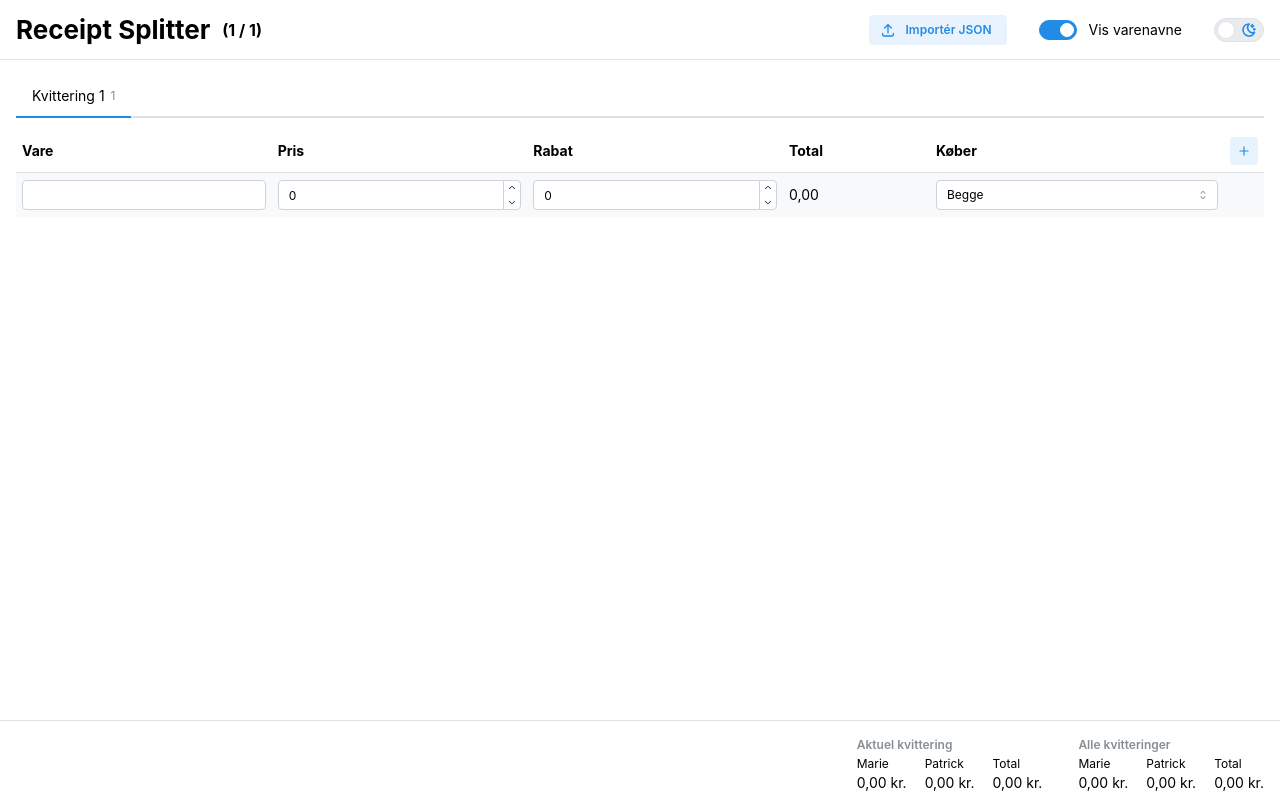
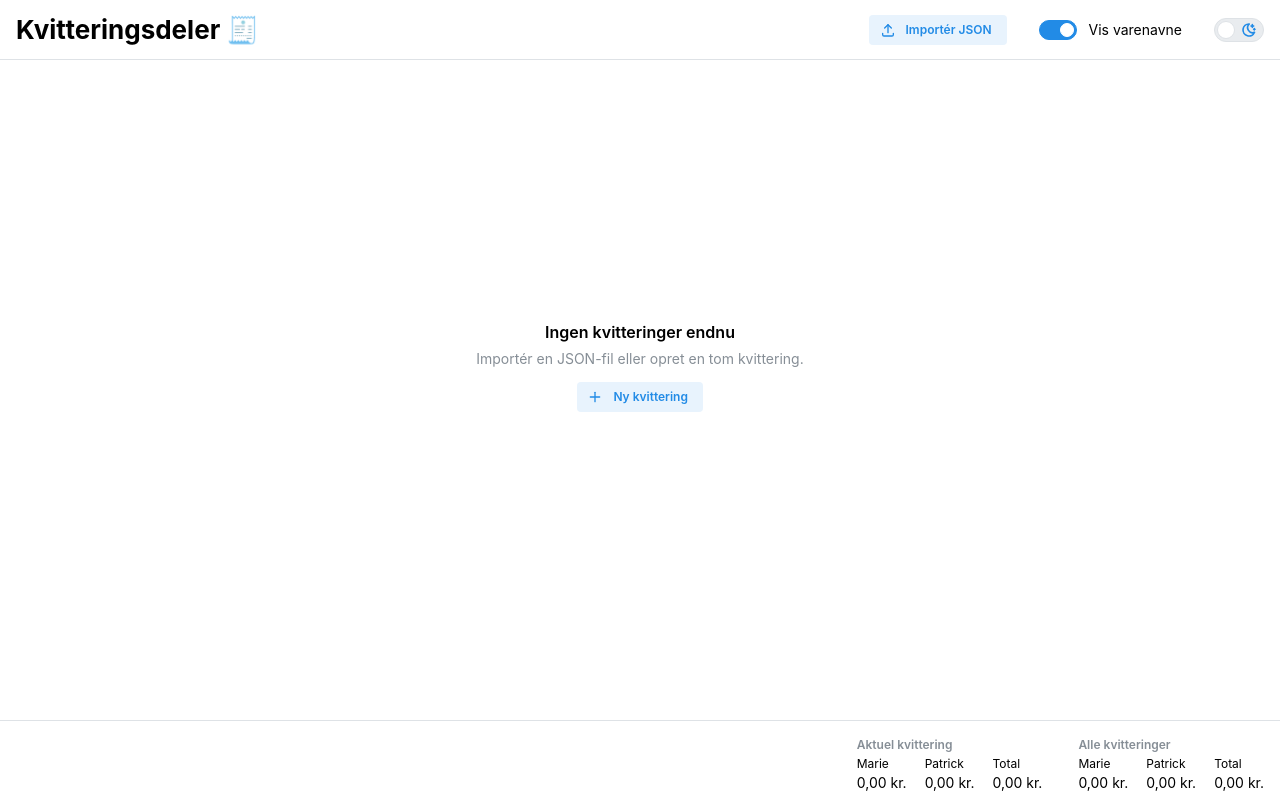
Before and after one commit to Pattrigue/receipt-splitter, a React (Vite) app: page / in a window 1280 px wide. Built offline with nearby package versions, Linux system fonts and the light colour scheme.

Commit message:
improve importing, add empty state and update UI

```diff
--- a/src/App.tsx
+++ b/src/App.tsx
@@ -8,12 +8,12 @@ import { ReceiptTable } from "@/components/ReceiptTable";
 import type { Receipt } from "@/types";
 
 export function App() {
-  const { replaceReceipts } = useReceiptContext();
+  const { addReceipts } = useReceiptContext();
   const [showName, setShowName] = useState(true);
 
   const handleImportReceipts = useCallback(
-    (receipts: Receipt[]) => replaceReceipts(receipts),
-    [replaceReceipts]
+    (receipts: Receipt[]) => addReceipts(receipts),
+    [addReceipts]
   );
 
   return (
--- a/src/components/Footer.tsx
+++ b/src/components/Footer.tsx
@@ -7,8 +7,8 @@ export function Footer() {
   const { activeReceipt, receipts } = useReceiptContext();
 
   const currentTotals = useMemo(
-    () => calculateTotals(activeReceipt.items),
-    [activeReceipt.items]
+    () => calculateTotals(activeReceipt?.items ?? []),
+    [activeReceipt?.items]
   );
   const allTotals = useMemo(
     () => calculateReceiptSetTotals(receipts),
--- a/src/components/Header.tsx
+++ b/src/components/Header.tsx
@@ -11,18 +11,17 @@ interface HeaderProps {
 }
 
 export function Header({ showName, onShowNameChange }: HeaderProps) {
-  const { replaceReceipts, itemCount, receipts } = useReceiptContext();
+  const { addReceipts } = useReceiptContext();
 
   const handleImport = useCallback(
-    (nextReceipts: Receipt[]) => replaceReceipts(nextReceipts),
-    [replaceReceipts]
+    (nextReceipts: Receipt[]) => addReceipts(nextReceipts),
+    [addReceipts]
   );
 
   return (
     <Group justify="space-between" h="100%" px="md">
       <Group gap="sm">
-        <Title order={2}>Receipt Splitter</Title>
-        <Title order={5}>({receipts.length} / {itemCount})</Title>
+        <Title order={2}>Kvitteringsdeler 🧾</Title>
       </Group>
 
       <Group gap="xl" wrap="nowrap">
--- a/src/components/ReceiptTable.tsx
+++ b/src/components/ReceiptTable.tsx
@@ -1,7 +1,8 @@
 import { ReceiptTableRows } from "@/components/ReceiptTableRows";
-import { ActionIcon, Group, Stack, Table, Tabs, Text } from "@mantine/core";
-import { IconPlus } from "@tabler/icons-react";
+import { ActionIcon, Badge, Button, Group, Stack, Table, Tabs, Text } from "@mantine/core";
+import { IconPlus, IconX } from "@tabler/icons-react";
 import { useCallback } from "react";
+import type { MouseEvent } from "react";
 import { useReceiptContext } from "../context/ReceiptContext";
 
 const ACTION_COL_WIDTH = 32;
@@ -15,11 +16,15 @@ export function ReceiptTable({ showName }: ReceiptTableProps) {
     receipts,
     activeReceipt,
     activeReceiptId,
+    addEmptyReceipt,
+    removeReceipt,
     setActiveReceiptId,
     updateActiveReceipt,
   } = useReceiptContext();
 
   const handleAddRow = useCallback(() => {
+    if (!activeReceipt) return;
+
     updateActiveReceipt((prev) => ({
       ...prev,
       items: [
@@ -27,28 +32,77 @@ export function ReceiptTable({ showName }: ReceiptTableProps) {
         { name: "", price: 0, discount: 0, buyer: "Begge" },
       ],
     }));
-  }, [updateActiveReceipt]);
+  }, [activeReceipt, updateActiveReceipt]);
+
+  const handleRemoveReceipt = useCallback(
+    (event: MouseEvent, receiptId: string) => {
+      event.stopPropagation();
+      removeReceipt(receiptId);
+    },
+    [removeReceipt]
+  );
 
 
   return (
     <Stack gap="sm">
-      <Tabs value={activeReceiptId} onChange={(value) => value && setActiveReceiptId(value)}>
+      {receipts.length === 0 ? (
+        <Stack align="center" gap="sm" justify="center" mih="calc(100vh - 220px)">
+          <Stack align="center" gap={4}>
+            <Text fw={600}>Ingen kvitteringer endnu</Text>
+            <Text c="dimmed" size="sm" ta="center">
+              Importér en JSON-fil eller opret en tom kvittering.
+            </Text>
+          </Stack>
+          <Button
+            leftSection={<IconPlus size={16} />}
+            onClick={addEmptyReceipt}
+            size="xs"
+            variant="light"
+          >
+            Ny kvittering
+          </Button>
+        </Stack>
+      ) : (
+        <Tabs value={activeReceiptId} onChange={setActiveReceiptId}>
           <Tabs.List>
             {receipts.map((receipt) => (
-            <Tabs.Tab key={receipt.id} value={receipt.id}>
+              <Group key={receipt.id} gap={2} wrap="nowrap">
+                <Tabs.Tab value={receipt.id}>
                   <Group gap={6} wrap="nowrap">
                     <Text size="sm" truncate="end" maw={160}>
                       {receipt.name}
                     </Text>
-                <Text size="xs" c="dimmed">
+                    <Badge size="xs" variant="light">
                       {receipt.items.length}
-                </Text>
+                    </Badge>
                   </Group>
                 </Tabs.Tab>
+                <ActionIcon
+                  aria-label={`Fjern ${receipt.name}`}
+                  color="gray"
+                  onClick={(event) => handleRemoveReceipt(event, receipt.id)}
+                  size="sm"
+                  variant="subtle"
+                >
+                  <IconX size={12} />
+                </ActionIcon>
+              </Group>
             ))}
+
+            <Button
+              leftSection={<IconPlus size={16} />}
+              ml="auto"
+              onClick={addEmptyReceipt}
+              size="xs"
+              variant="light"
+            >
+              Ny kvittering
+            </Button>
           </Tabs.List>
         </Tabs>
+      )}
 
+      {!activeReceipt ? null : (
         <Table horizontalSpacing={6} striped>
           <Table.Thead>
             <Table.Tr>
@@ -75,6 +129,7 @@ export function ReceiptTable({ showName }: ReceiptTableProps) {
             />
           </Table.Tbody>
         </Table>
+      )}
     </Stack>
   );
 }
--- a/src/context/ReceiptContext.tsx
+++ b/src/context/ReceiptContext.tsx
@@ -2,19 +2,24 @@ import { createSafeContext } from "@mantine/core";
 import { useCallback, useMemo, useState } from "react";
 import type { PropsWithChildren } from "react";
 import type { Receipt } from "@/types";
-import { createEmptyReceipt } from "@/utils/receipt-import";
+import {
+  addEmptyReceipt as addEmptyReceiptToState,
+  appendReceipts,
+  removeReceipt as removeReceiptFromState,
+} from "@/utils/receipt-state";
+import type { ReceiptState } from "@/utils/receipt-state";
 
 type UpdateActiveReceipt = (value: Receipt | ((prev: Receipt) => Receipt)) => void;
 
-const initialReceipt = createEmptyReceipt();
-
 type ReceiptContextValue = {
   receipts: Receipt[];
-  activeReceiptId: string;
-  activeReceipt: Receipt;
+  activeReceiptId: string | null;
+  activeReceipt: Receipt | null;
   itemCount: number;
-  setActiveReceiptId: (id: string) => void;
-  replaceReceipts: (receipts: Receipt[]) => void;
+  setActiveReceiptId: (id: string | null) => void;
+  addReceipts: (receipts: Receipt[]) => void;
+  addEmptyReceipt: () => void;
+  removeReceipt: (id: string) => void;
   updateActiveReceipt: UpdateActiveReceipt;
 };
 
@@ -24,45 +29,65 @@ const [ReceiptContextProvider, useReceiptContext] =
   );
 
 export function ReceiptProvider({ children }: PropsWithChildren) {
-  const [receipts, setReceipts] = useState<Receipt[]>([initialReceipt]);
-  const [activeReceiptId, setActiveReceiptId] = useState<string>(initialReceipt.id);
+  const [state, setState] = useState<ReceiptState>({
+    receipts: [],
+    activeReceiptId: null,
+  });
 
   const activeReceipt = useMemo(
-    () => receipts.find((receipt) => receipt.id === activeReceiptId) ?? receipts[0] ?? initialReceipt,
-    [activeReceiptId, receipts]
+    () => state.receipts.find((receipt) => receipt.id === state.activeReceiptId) ?? null,
+    [state.activeReceiptId, state.receipts]
   );
 
-  const replaceReceipts = useCallback((nextReceipts: Receipt[]) => {
-    const normalizedReceipts = nextReceipts.length > 0 ? nextReceipts : [createEmptyReceipt()];
-    setReceipts(normalizedReceipts);
-    setActiveReceiptId(normalizedReceipts[0].id);
+  const setActiveReceiptId = useCallback((id: string | null) => {
+    setState((prevState) => ({
+      ...prevState,
+      activeReceiptId: id,
+    }));
+  }, []);
+
+  const addReceipts = useCallback((receiptsToAdd: Receipt[]) => {
+    setState((prevState) => appendReceipts(prevState, receiptsToAdd));
+  }, []);
+
+  const addEmptyReceipt = useCallback(() => {
+    setState((prevState) => addEmptyReceiptToState(prevState));
+  }, []);
+
+  const removeReceipt = useCallback((id: string) => {
+    setState((prevState) => removeReceiptFromState(prevState, id));
   }, []);
 
   const updateActiveReceipt = useCallback<UpdateActiveReceipt>((value) => {
-    setReceipts((prevReceipts) =>
-      prevReceipts.map((receipt) => {
-        if (receipt.id !== activeReceiptId) return receipt;
+    setState((prevState) => ({
+      ...prevState,
+      receipts: prevState.receipts.map((receipt) => {
+        if (receipt.id !== prevState.activeReceiptId) return receipt;
         return typeof value === "function" ? value(receipt) : value;
-      })
-    );
-  }, [activeReceiptId]);
+      }),
+    }));
+  }, []);
 
   const itemCount = activeReceipt?.items.length ?? 0;
 
   const value = useMemo(() => ({
-    receipts,
-    activeReceiptId,
+    receipts: state.receipts,
+    activeReceiptId: state.activeReceiptId,
     activeReceipt,
     itemCount,
     setActiveReceiptId,
-    replaceReceipts,
+    addReceipts,
+    addEmptyReceipt,
+    removeReceipt,
     updateActiveReceipt,
   }), [
-    receipts,
-    activeReceiptId,
+    state.receipts,
+    state.activeReceiptId,
     activeReceipt,
     itemCount,
-    replaceReceipts,
+    addReceipts,
+    addEmptyReceipt,
+    removeReceipt,
     updateActiveReceipt,
   ]);
 
--- a/src/utils/receipt-import.ts
+++ b/src/utils/receipt-import.ts
@@ -69,15 +69,13 @@ export function mapImportedReceiptToReceipt(
 }
 
 export async function importReceiptFiles(files: File[]): Promise<Receipt[]> {
-  const receipts = await Promise.all(
+  return Promise.all(
     files.map(async (file, index) => {
       const text = await file.text();
       const parsed = JSON.parse(text) as ImportedReceipt;
       return mapImportedReceiptToReceipt(parsed, file.name, index);
     })
   );
-
-  return receipts.length > 0 ? receipts : [createEmptyReceipt()];
 }
 
 export function calculateTotals(items: ReceiptItem[]): ReceiptTotals {
--- /dev/null
+++ b/src/utils/receipt-state.ts
@@ -0,0 +1,70 @@
+import type { Receipt } from "@/types";
+import { createEmptyReceipt } from "@/utils/receipt-import";
+
+export type ReceiptState = {
+  receipts: Receipt[];
+  activeReceiptId: string | null;
+};
+
+export function makeUniqueReceipts(
+  existingReceipts: Receipt[],
+  receiptsToAdd: Receipt[]
+): Receipt[] {
+  const usedIds = new Set(existingReceipts.map((receipt) => receipt.id));
+
+  return receiptsToAdd.map((receipt) => {
+    let id = receipt.id;
+    let suffix = 2;
+
+    while (usedIds.has(id)) {
+      id = `${receipt.id}-${suffix}`;
+      suffix += 1;
+    }
+
+    usedIds.add(id);
+    return { ...receipt, id };
+  });
+}
+
+export function appendReceipts(
+  state: ReceiptState,
+  receiptsToAdd: Receipt[]
+): ReceiptState {
+  if (receiptsToAdd.length === 0) return state;
+
+  const uniqueReceipts = makeUniqueReceipts(state.receipts, receiptsToAdd);
+
+  return {
+    receipts: [...state.receipts, ...uniqueReceipts],
+    activeReceiptId: uniqueReceipts[0].id,
+  };
+}
+
+export function addEmptyReceipt(state: ReceiptState): ReceiptState {
+  const receiptNumber = state.receipts.length + 1;
+  const receipt = createEmptyReceipt(
+    `receipt-manual-${receiptNumber}`,
+    `Kvittering ${receiptNumber}`
+  );
+
+  return appendReceipts(state, [receipt]);
+}
+
+export function removeReceipt(state: ReceiptState, receiptId: string): ReceiptState {
+  const removedIndex = state.receipts.findIndex((receipt) => receipt.id === receiptId);
+  if (removedIndex === -1) return state;
+
+  const receipts = state.receipts.filter((receipt) => receipt.id !== receiptId);
+  if (receipts.length === 0) {
+    return { receipts, activeReceiptId: null };
+  }
+
+  if (state.activeReceiptId !== receiptId) {
+    return { receipts, activeReceiptId: state.activeReceiptId };
+  }
+
+  return {
+    receipts,
+    activeReceiptId: receipts[Math.min(removedIndex, receipts.length - 1)].id,
+  };
+}
```
Also changed, not shown: 1 other file (tests, documents, lock files or other folders). Lines whose indentation alone changed are shown as unchanged.
